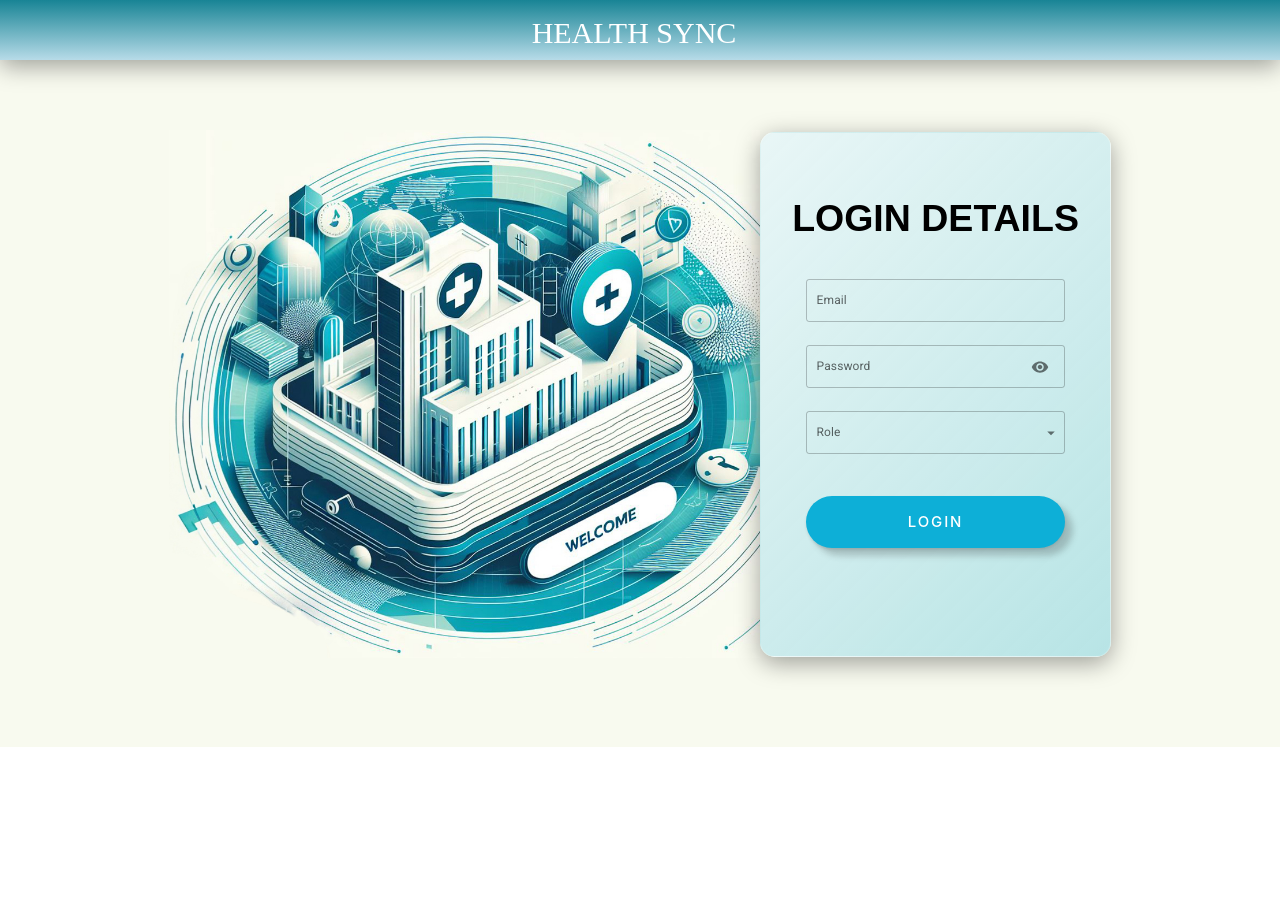
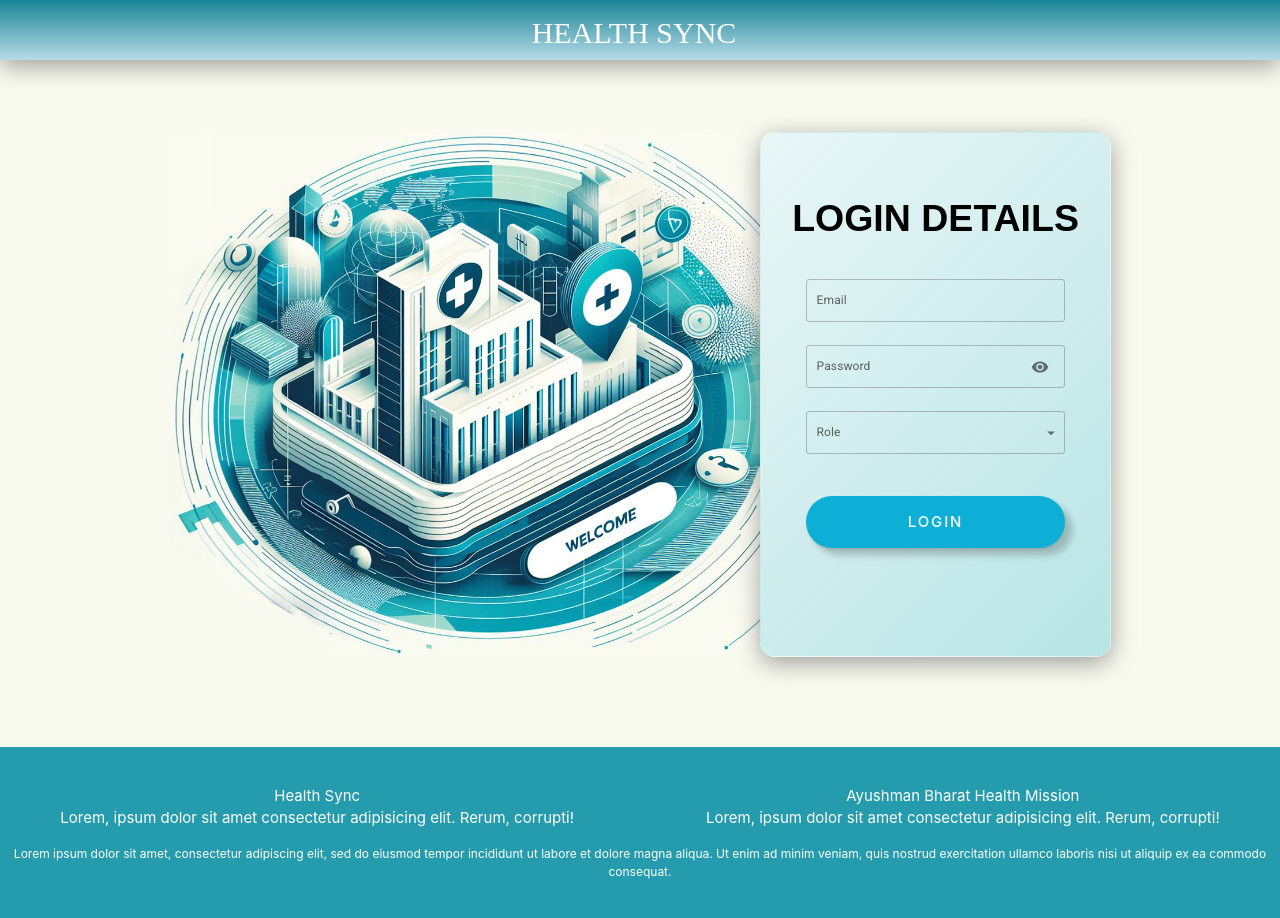
Before and after one commit to PranjalGawande/HealthCare-Application-Development, a React (Create React App) app: page / in a window 1280 px wide. Before the commit the page ends 800 px from the top, so only its background shows below. Built offline with nearby package versions, Linux system fonts and the light colour scheme.

Commit message:
Refactor App.js and style.css: Add Footer component and update CSS styles

```diff
--- a/src/App.js
+++ b/src/App.js
@@ -2,6 +2,7 @@ import "./App.css";
 import * as React from "react";
 import { BrowserRouter as Router, Routes, Route } from "react-router-dom";
 import Navbar from "./Components/Navbar";
+import Footer from "./Components/Footer";
 import Login from "./Components/Login";
 import AdminDashboard from "./Components/Admin/AdminDashboard";
 import DoctorDashboard from "./Components/Doctor/DoctorDashboard";
@@ -140,6 +141,7 @@ function App() {
 
 
         </Routes>
+        <Footer />
       </Router>
     </div>
   );
--- /dev/null
+++ b/src/Components/Footer.js
@@ -0,0 +1,45 @@
+import React from "react";
+import {
+    FaFacebookF,
+    FaInstagram,
+    FaTwitter,
+    FaLinkedin,
+} from "react-icons/fa";
+
+// import ContentWrapper from "./ContentWrapper";
+
+// import "./style.scss";
+
+const Footer = () => {
+    return (
+        <footer className="footer">
+    <div className="footer-content">
+        <div className="footer-logo">
+            {/* <img src="/health-sync-logo.png" alt="Health Sync Logo" /> */}
+        </div>
+        <ul className="menuItems">
+            <li className="menuItem">
+                <div className="text-thin">Health Sync</div>
+                <div>Lorem, ipsum dolor sit amet consectetur adipisicing elit. Rerum, corrupti!</div>
+            </li>
+            <li className="menuItem">
+                <div>Ayushman Bharat Health Mission</div>
+                <div>Lorem, ipsum dolor sit amet consectetur adipisicing elit. Rerum, corrupti!</div>
+            </li>
+            {/* <li className="menuItem">Browse</li>
+            <li className="menuItem">About</li>
+            <li className="menuItem">Blog</li>
+            <li className="menuItem">FAQ</li> */}
+        </ul>
+        <div className="footer-info">
+            <p className="footer-text">
+                Lorem ipsum dolor sit amet, consectetur adipiscing elit, sed do eiusmod tempor incididunt ut labore et dolore magna aliqua. Ut enim ad minim veniam, quis nostrud exercitation ullamco laboris nisi ut aliquip ex ea commodo consequat.
+            </p>
+        </div>
+    </div>
+</footer>
+
+    );
+};
+
+export default Footer;
--- a/src/Components/style.css
+++ b/src/Components/style.css
@@ -76,7 +76,7 @@
   font-family: Georgia, 'Times New Roman', Times, serif;
 }
 
-.doctor-details{
+.doctor-details {
   height: 800px;
   width: 600px;
   background: linear-gradient(135deg, rgba(232, 246, 246, 0.977), rgba(171, 223, 227, 0.834));
@@ -303,7 +303,7 @@ td {
 
 .main-background-doctor {
   padding-top: 5%;
-  padding-bottom: 0.5%;
+  padding-bottom: 6.5%;
   width: 100%;
   height: 100%;
 }
@@ -484,3 +484,36 @@ td {
 .progPageMargin {
   margin-top: -70px;
 }
+
+.footer {
+  background-color: #259cae;
+  padding: 50px 0;
+  color: white;
+  /* position: relative; */
+
+  .contentWrapper {
+    display: flex;
+    align-items: center;
+    flex-direction: column;
+  }
+}
+
+.menuItems {
+  list-style-type: none;
+  display: flex;
+  align-items: center;
+  justify-content: space-around;
+  gap: 15px;
+  margin-bottom: 20px;
+
+}
+
+.menuItem {
+  transition: all ease 0.3s;
+  cursor: pointer;
+  font-size: 20px;
+
+  &:hover {
+    color: var(--pink);
+  }
+}
```
